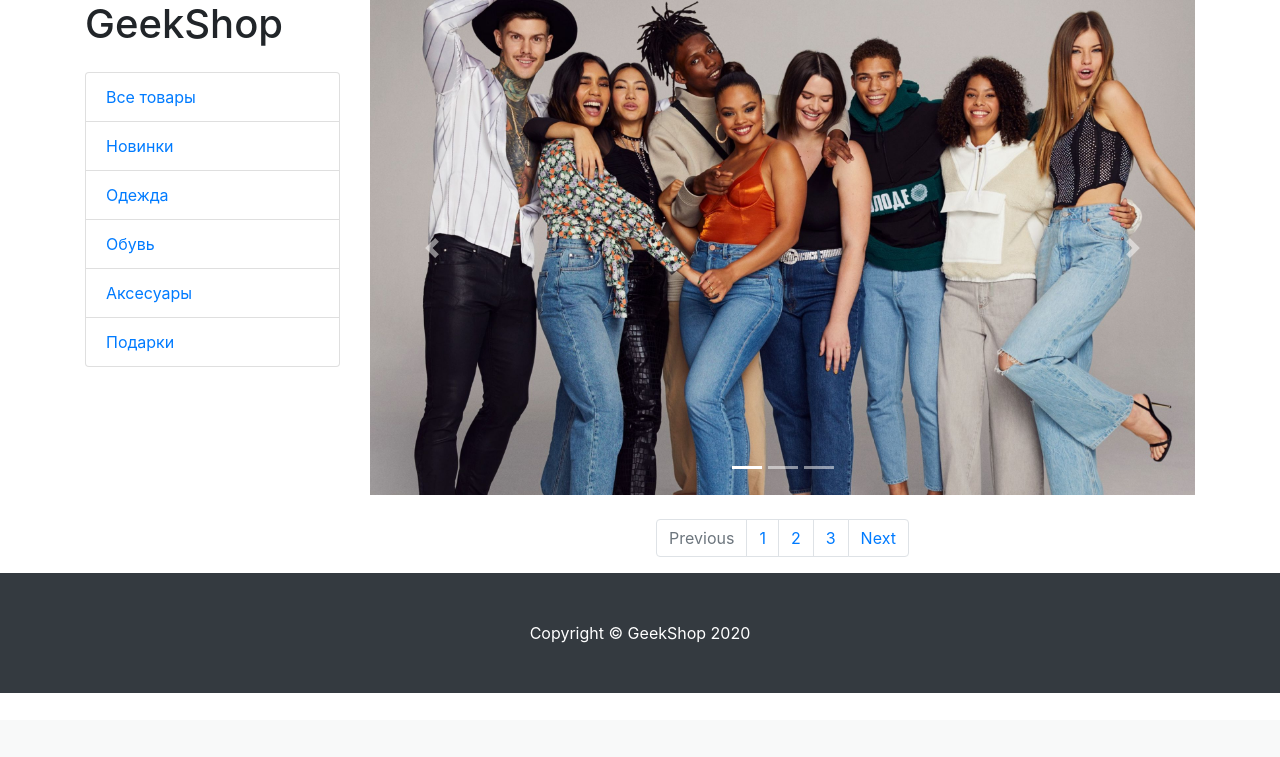
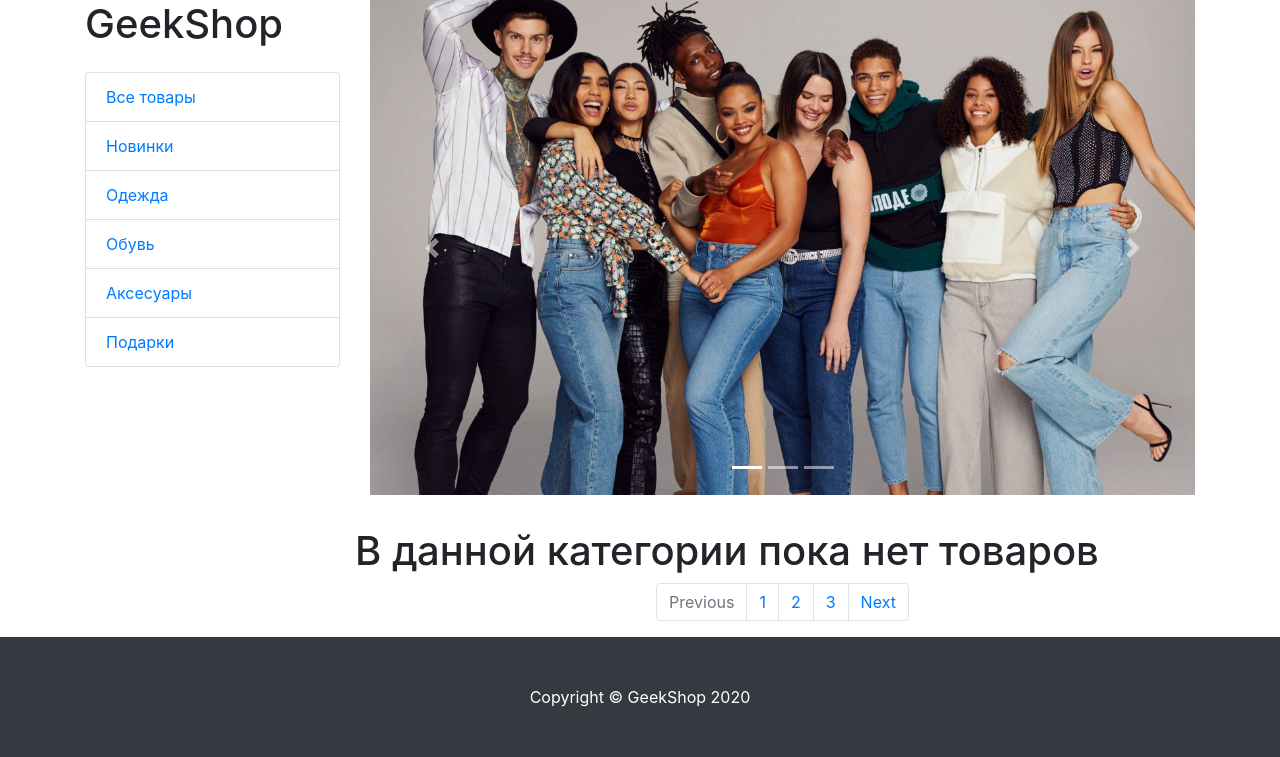
Before and after one commit to HelenMaksimova/geekshop, a Django app: page /products/1/ in a window 1280 px wide. Shown: the part 80-837 px from the top of the page. Before the commit the page ends 773 px from the top, so only its background shows below. Run offline with Django 3.2, Linux system fonts and the light colour scheme; data comes from the database, SQL or seed files in the repository; some libraries are stand-ins or nearby versions.

Commit message:
renewed template products.html

```diff
--- a/products/templates/products/products.html
+++ b/products/templates/products/products.html
@@ -61,7 +61,7 @@
                 </div>
 
                 <div class="row">
-
+                    {% if products %}
                         {% for product in products %}
 
                             <div class="col-lg-4 col-md-6 mb-4">
@@ -85,7 +85,10 @@
                             </div>
 
                         {% endfor %}
+                    {% else %}
+                        <h1 class="my-2">В данной категории пока нет товаров</h1>
 
+                    {% endif %}
                 </div>
 
                 <nav aria-label="Page navigation example">
```
Lines whose indentation alone changed are shown as unchanged.
